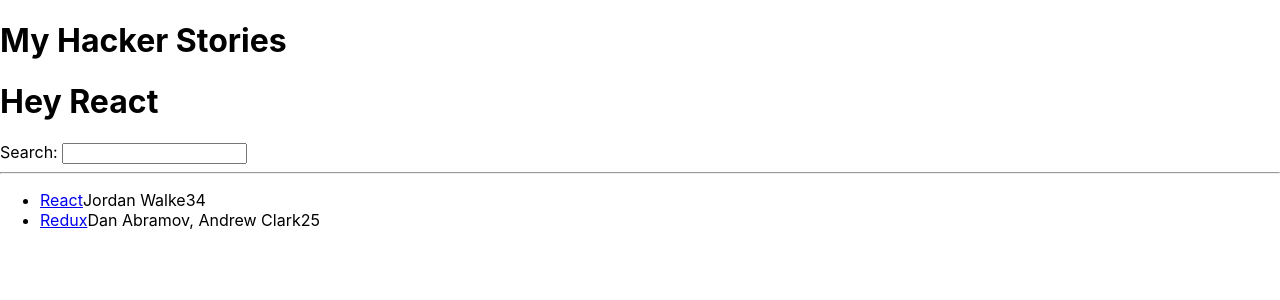
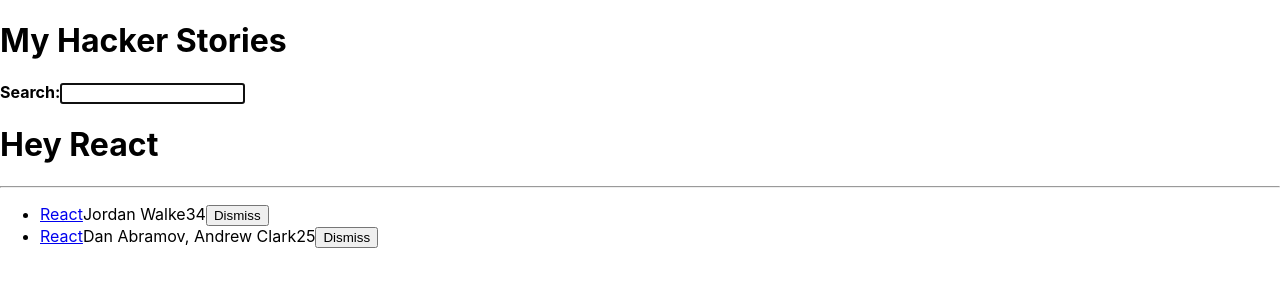
Before and after one commit to ahmedkabiru/hacker-stories, a React (Create React App) app: page / in a window 1280 px wide. Shown: the top 300 px of the page. Built offline with nearby package versions, Linux system fonts and the light colour scheme.

Commit message:
Use prop,useState, useEffect and object destructing

```diff
--- a/src/App.js
+++ b/src/App.js
@@ -1,4 +1,5 @@
 import './App.css';
+import React from "react";
 
 const  title = 'React';
 const  welcome = {
@@ -6,7 +7,25 @@ const  welcome = {
     title : 'React'
 };
 
-const  list = [
+
+
+function  getTitle(title){
+    return title;
+}
+
+const useSemiPersistentState = (key,initialState) => {
+    const [value, setValue] = React.useState(
+        localStorage.getItem(key) || initialState
+    );
+    React.useEffect(() => {
+        localStorage.setItem(key, value);
+    }, [value,key]);
+    return [value, setValue]
+};
+
+const App = () => {
+     console.log('App Renders')
+    const  initialStories = [
         {
             title: 'React',
             url: 'https://reactjs.org/',
@@ -23,53 +42,103 @@ const  list = [
             objectID: 1,
         },
     ]
-
-function  getTitle(title){
-    return title;
+     const  [searchTerm, setSearchTerm] = useSemiPersistentState('search','');
+     const  [stories, setStories] = React.useState(initialStories);
+     const  handleSearch= (event) => {
+        setSearchTerm(event.target.value);
     }
-
-const App = () => {
-
+    const handleRemoveStory= (item) => {
+         const  newStories = stories.filter((story) => {
+            return  item.objectID !== story.objectID
+         })
+        setStories(newStories);
+    }
+    const  searchStories = stories.filter((story) =>{
+        return story.title.toLowerCase().includes(searchTerm.toLowerCase());
+    })
   return (
     <div>
       <h1> My Hacker Stories</h1>
+       <InputWithLabel id="search" label="Search" value={searchTerm} isFocused onInputChange={handleSearch} >
+           <strong>Search:</strong>
+       </InputWithLabel>
       <h1> {welcome.greeting} { welcome.title }</h1>
-       <Search/>
+       {/*<Search search = {searchTerm} onSearch = {handleSearch}/>*/}
       <hr/>
-        <List/>
+        <List list = {searchStories} onRemoveItem  = {handleRemoveStory}/>
     </div>
   );
 }
 
-const Search =  () => {
+const Search =  ({search, onSearch}) => {
+    console.log('Search Renders')
+   // const {search, onSearch} = props;
 
-    const  handleChange = (event) =>{
-        console.log(event.target.value)
-    }
+    // const  handleChange = (event) =>{
+    //    //setSearchTerm(event.target.value);
+    //    props.onSearch(event);
+    // }
     return(
-        <div>
+         <>
             <label htmlFor="search"> Search: </label>
-            <input id="search" type="text"  onChange={handleChange}/>
-        </div>
+            <input id="search" type="text" value={search}  onChange={onSearch}/>
+        </>
     )
 }
 
-function  List(){
 
+const  InputWithLabel = ({id, value, type ='text', isFocused, onInputChange, children}) =>{
+
+    const  inputRef = React.useRef();
+
+    React.useEffect(() => {
+        if(isFocused && inputRef.current){
+            inputRef.current.focus()
+        }
+    }, [isFocused])
+
+    return(
+        <>
+            <label htmlFor={id}>{children}</label>
+            <input  ref={inputRef} id={id} type={type} value={value} onChange={onInputChange} />
+        </>
+        )
+
+
+};
+
+function  List({list,onRemoveItem}){
+    console.log('List Renders')
     return (<ul>
         {list.map(  (item)  => {
             return (
-                <li key={item.objectID}>
-                    <span>
-                            <a href={item.url}>{item.title}</a>
-                    </span>
-                    <span>{item.author}</span>
-                    <span>{item.num_comments}</span>
-                    <span>{item.points}</span>
-                </li>
+                <Item key={item.objectID} item={item} onRemoveItem={onRemoveItem}/>
             )
         })}
     </ul>
     );
 }
+
+const Item = ({item, onRemoveItem}) => {
+    // const  handleRemoveItem =() =>{
+    //     onRemoveItem(item)
+    // }
+    return(
+        <li>
+                    <span>
+                            <a href={item.url}>{title}</a>
+                    </span>
+            <span>{item.author}</span>
+            <span>{item.num_comments}</span>
+            <span>{item.points}</span>
+            <span>
+                <button type="button" onClick={() => onRemoveItem(item)}>
+                    Dismiss
+                </button>
+            </span>
+        </li>
+);
+}
+
+
 export default App;
```
Lines whose indentation alone changed are shown as unchanged.
